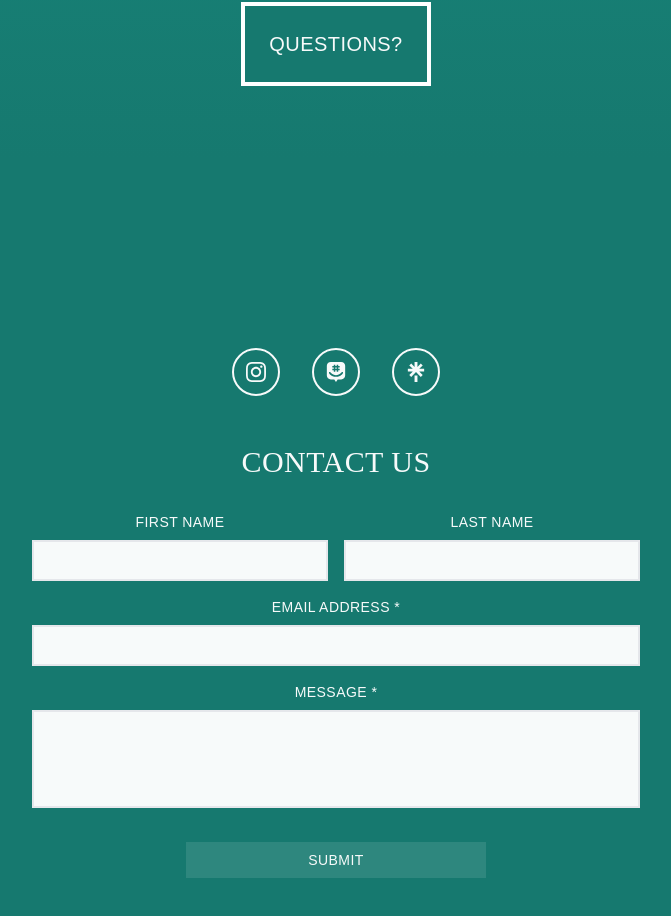
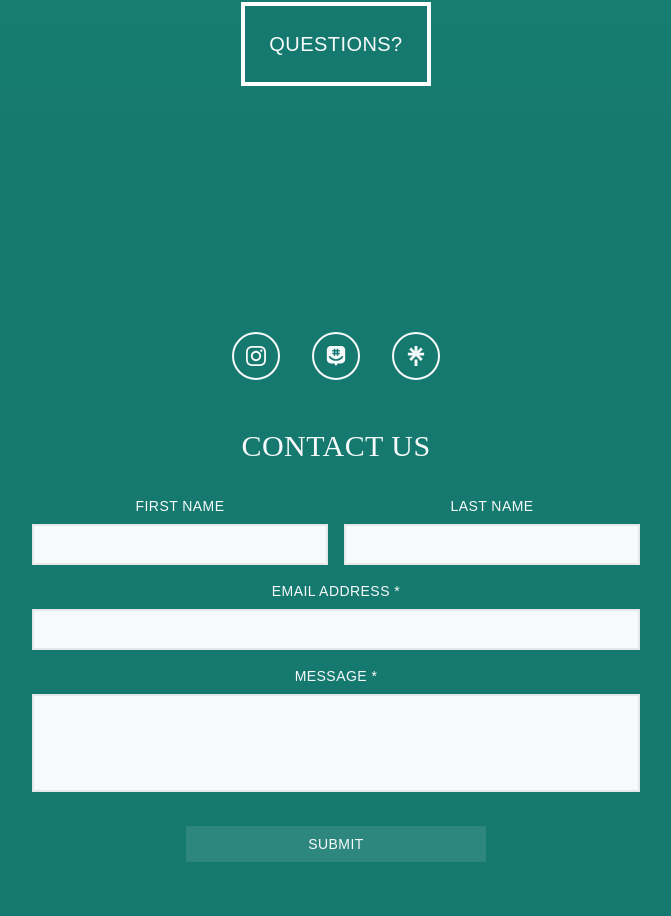
Before and after one commit to RishikSarkar/health-mun, a Next.js app: page / in a window 1280 px wide. Shown: the part 3270-4186 px from the top of the page, without its empty margins (304-975 px from the left). Built offline with nearby package versions, Linux system fonts and the light colour scheme; a web font is replaced by a local one.

Commit message:
formatting updates

```diff
--- a/components/Contact.jsx
+++ b/components/Contact.jsx
@@ -19,8 +19,8 @@ const Contact = () => {
     }
 
     return (
-        <div id='contact' className='font-marcellus w-full h-screen flex flex-col justify-center items-center text-center bg-[#16796F] dark:bg-[#041312] text-[#F7FAFA] selection:text-[#F7FAFA] dark:selection:text-[#041312] selection:bg-[#09302C] dark:selection:bg-[#F7FAFA] overflow-x-hidden overflow-y-hidden'>
-            <div className='pt-12 mt-36 select-none grid grid-cols-3 gap-8'>
+        <div className='font-marcellus w-full h-screen flex flex-col justify-center items-center text-center bg-[#16796F] dark:bg-[#041312] text-[#F7FAFA] selection:text-[#F7FAFA] dark:selection:text-[#041312] selection:bg-[#09302C] dark:selection:bg-[#F7FAFA] overflow-x-hidden'>
+            <div className='pt-12 mt-20 select-none grid grid-cols-3 gap-8'>
 
                 <a target="_blank" href='https://www.instagram.com/healthmun/'>
                     <div className='col-span-1 flex bg-[#16796F] text-[#F7FAFA] dark:bg-[#041312] dark:text-[#F7FAFA] hover:bg-[#F7FAFA]/20 dark:hover:bg-[#F7FAFA]/10 rounded-full p-3 border-2 border-[#F7FAFA] ease-in duration-100 cursor-pointer'>
@@ -42,10 +42,10 @@ const Contact = () => {
 
             </div>
 
-            <div className='pt-12 text-3xl uppercase flex select-none'>
+            <div id='contact' className='pt-12 text-3xl uppercase flex select-none'>
                 Contact Us
             </div>
-            <div className='w-[50%] h-auto py-4 md:p-4 mb-16 pb-8 font-montserrat'>
+            <div className='w-[50%] h-auto py-4 md:p-4 mb-8 pb-8 font-montserrat'>
 
                 <form action='https://getform.io/f/f3e777d7-a5fd-42fd-8561-682d83f8c51d' method='POST' encType='multipart/form-data' onSubmit={handleFormSubmission}>
                     <div className='grid grid-cols-2 gap-4 py-2'>
```
